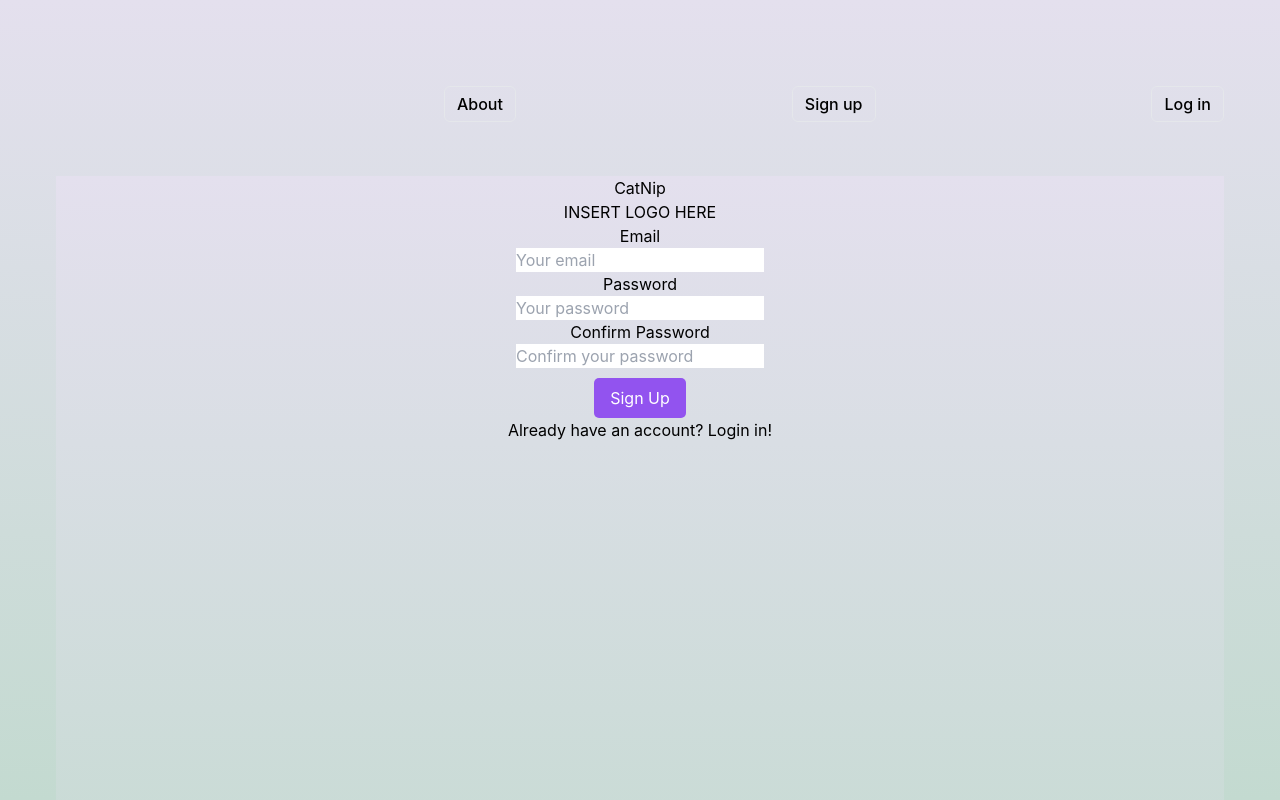
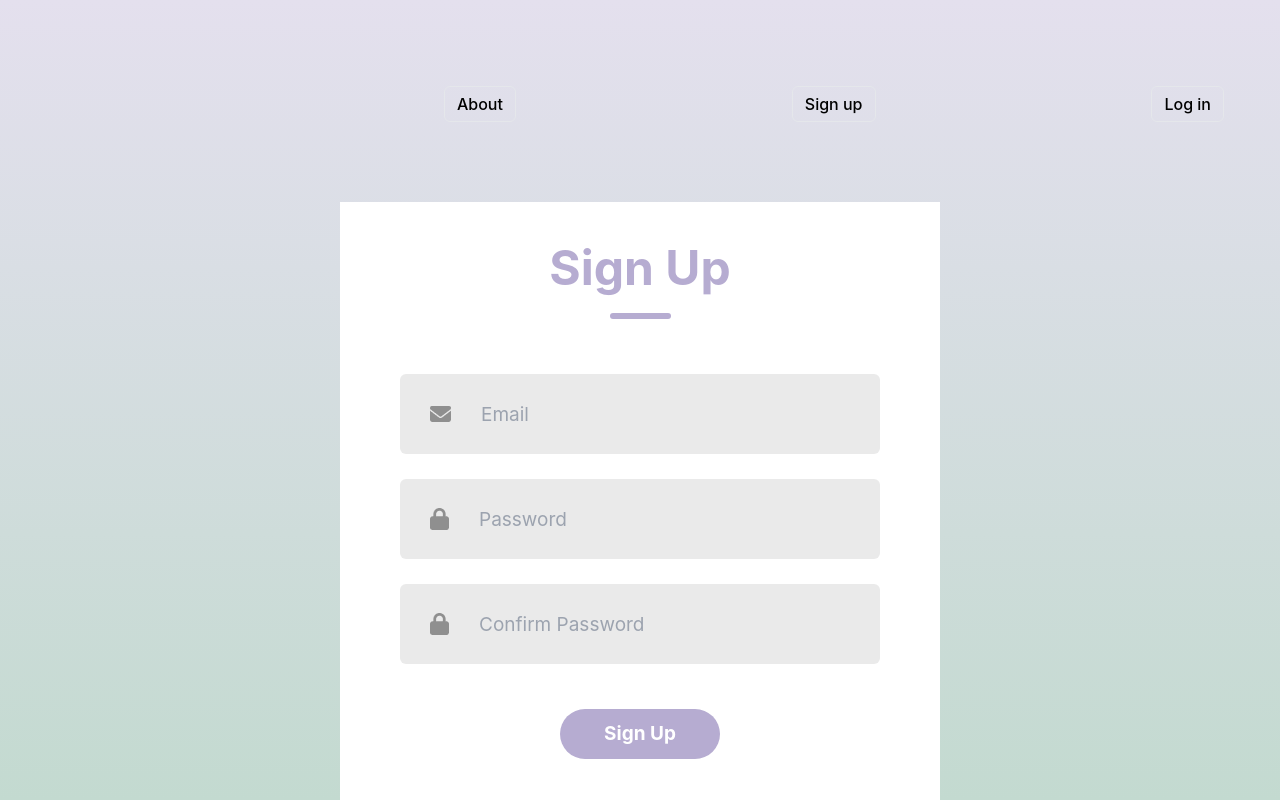
Before and after one commit to ElysiaLopez/catnip.nu, a React (Vite) app in the folder client/: page /signup in a window 1280 px wide. Shown: the top 800 px of the page. Built offline with nearby package versions, Linux system fonts and the light colour scheme; grey boxes are pictures that could not be loaded.

Commit message:
CSS changes

```diff
--- a/client/src/components/SignUp.jsx
+++ b/client/src/components/SignUp.jsx
@@ -1,57 +1,40 @@
-import '../App.css';
-const SignUp = () => {
+import React, { useState } from 'react';
+
+import email_icon from '../assets/email.png';
+import password_icon from '../assets/password.png';
+
+const LoginSignup = () => {
+    const [action, setAction] = useState("Sign Up");
+
     return (
-        <div className="App">
-        <body>
-          <div>
-            <h1 className="purple-text">CatNip</h1>
-            <h2>INSERT LOGO HERE</h2>
-          </div>
-          <div>
-            <p>
-              <form action="">
-                <label for="username">Email</label>
-                <br />
-                <input
-                  type="text"
-                  id="username"
-                  placeholder="Your email"
-                  name="username"
-                  required
-                />
+        <div className='container'>
+            <div className="header">
+                <div className="text">{action}</div>
+                <div className="underline"></div>
+            </div>
+            <div className="inputs">
+                <div className="input">
+                    <img src={email_icon} alt="" />
+                    <input type="email" placeholder="Email" />
+                </div>
+                <div className="input">
+                    <img src={password_icon} alt="" />
+                    <input type="password" placeholder="Password" />
+                </div>
+                {action === "Sign Up" ?
+                    <div className="input">
+                        <img src={password_icon} alt="" />
+                        <input type="password" placeholder="Confirm Password" />
+                    </div> :
+                    <div className="forgot-password">Forgot Password? <span>Click Here!</span></div>
+                }
 
-                <br />
-                <label for="password">Password</label>
-                <br />
-                <input
-                  type="text"
-                  id="password"
-                  placeholder="Your password"
-                  name="password"
-                  required
-                />
-                <br />
-                <label for="confirm password">Confirm Password</label>
-                <br />
-                <input
-                  type="text"
-                  id="confirm password"
-                  placeholder="Confirm your password"
-                  name="confirm password"
-                  required
-                />
-                <br />
-                <button type="submit" className="custom-button">
-                  Sign Up
-                </button>
-              </form>
-              Already have an account? <a href="">Login in!</a>
-            </p>
-          </div>
-        </body>
-      </div>
-    );
-  }
+                <div className="submit-container">
+                    <div className="submit" onClick={() => { setAction("Sign Up") }}>Sign Up</div>
+                </div>
+            </div>
+        </div>
+    )
+}
 
-
-  export default SignUp;
+export default LoginSignup;
```
